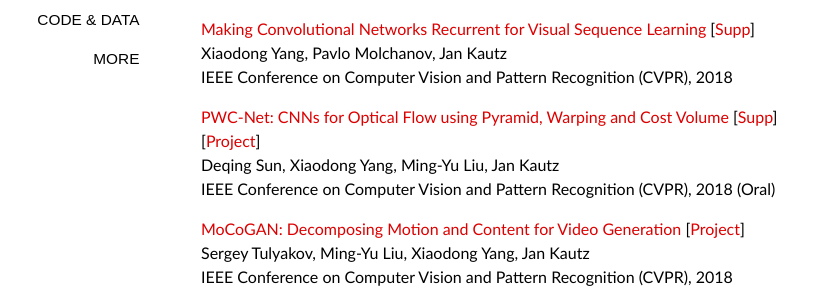
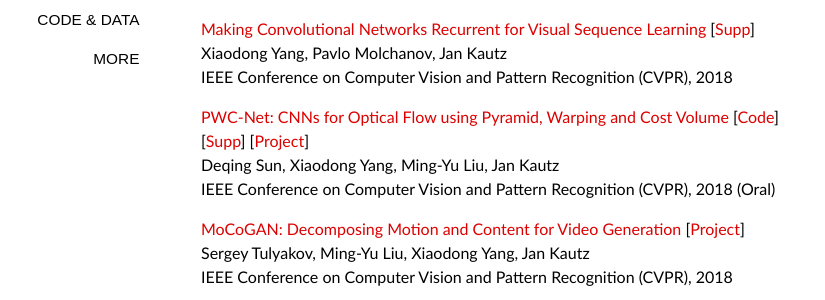
Before and after one commit to xiaodongyang/xiaodongyang.github.io, a Jekyll site: the page built from publications/index.md, in a window 1280 px wide and 900 px high. Shown: the part 148-448 px from the top of the window, without its empty margins (139-964 px from the left). Built offline with Jekyll 4.4.1, drawn with Linux system fonts in a browser that asks for light colours; some web fonts are replaced.

Commit message:
Update index.md

```diff
--- a/publications/index.md
+++ b/publications/index.md
@@ -13,7 +13,7 @@
 Xiaodong Yang, Pavlo Molchanov, Jan Kautz
 IEEE Conference on Computer Vision and Pattern Recognition (CVPR), 2018
 
-[PWC-Net: CNNs for Optical Flow using Pyramid, Warping and Cost Volume](/publications/papers/pwc-cvpr18.pdf) [[Supp](/publications/papers/pwc-supp-cvpr18.pdf)] [[Project](http://research.nvidia.com/publication/2018-02_PWC-Net%3A-CNNs-for)]
+[PWC-Net: CNNs for Optical Flow using Pyramid, Warping and Cost Volume](/publications/papers/pwc-cvpr18.pdf) [[Code](https://github.com/NVlabs/PWC-Net)] [[Supp](/publications/papers/pwc-supp-cvpr18.pdf)] [[Project](http://research.nvidia.com/publication/2018-02_PWC-Net%3A-CNNs-for)]
 Deqing Sun, Xiaodong Yang, Ming-Yu Liu, Jan Kautz
 IEEE Conference on Computer Vision and Pattern Recognition (CVPR), 2018 (Oral)
 
```
